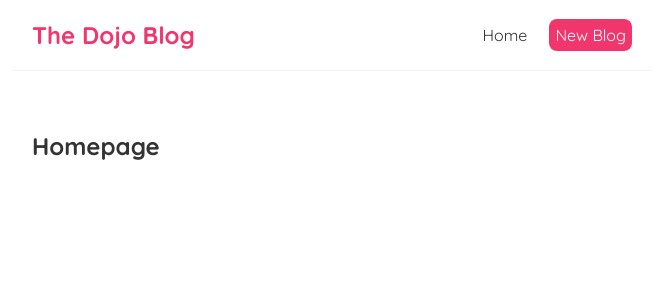
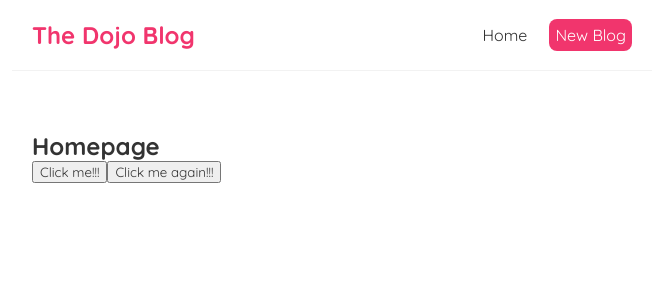
Before and after one commit to hyperkarmic/net-ninja-react, a React (Create React App) app in the folder dojoblog/: page / in a window 1280 px wide. Shown: the top 300 px of the page, without its empty margins (308-971 px from the left). Built offline with nearby package versions, Linux system fonts and the light colour scheme.

Commit message:
click events.  taking functions.  taking anonymous functions.  can take event object as as argument.  don't add to functions in click event if named.  Lot's of weird closure hoodoo.  THIS LECTURE NEEDS REVIEWING

```diff
--- a/dojoblog/src/Home.js
+++ b/dojoblog/src/Home.js
@@ -1,7 +1,23 @@
 const Home = () => {
+  const handleClick = (e) => {
+    console.log('hello ninjas!!!!', e.target)
+  }
+
+  const handleClickAgain = (name) => {
+    console.log('hello ' + name)
+  }
+
   return (
     <div className='home'>
       <h2>Homepage</h2>
+      <button onClick={handleClick}>Click me!!!</button>
+      <button
+        onClick={(e) => {
+          handleClickAgain('Simon', e.target)
+        }}
+      >
+        Click me again!!!
+      </button>
     </div>
   )
 }
```
